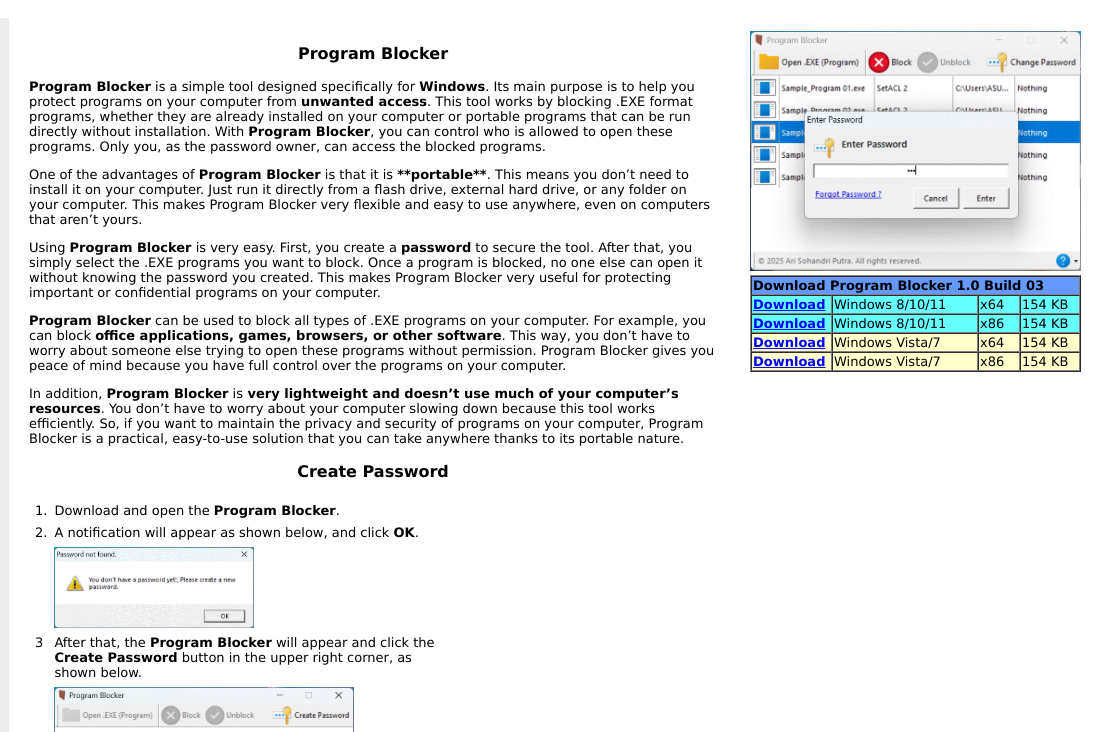
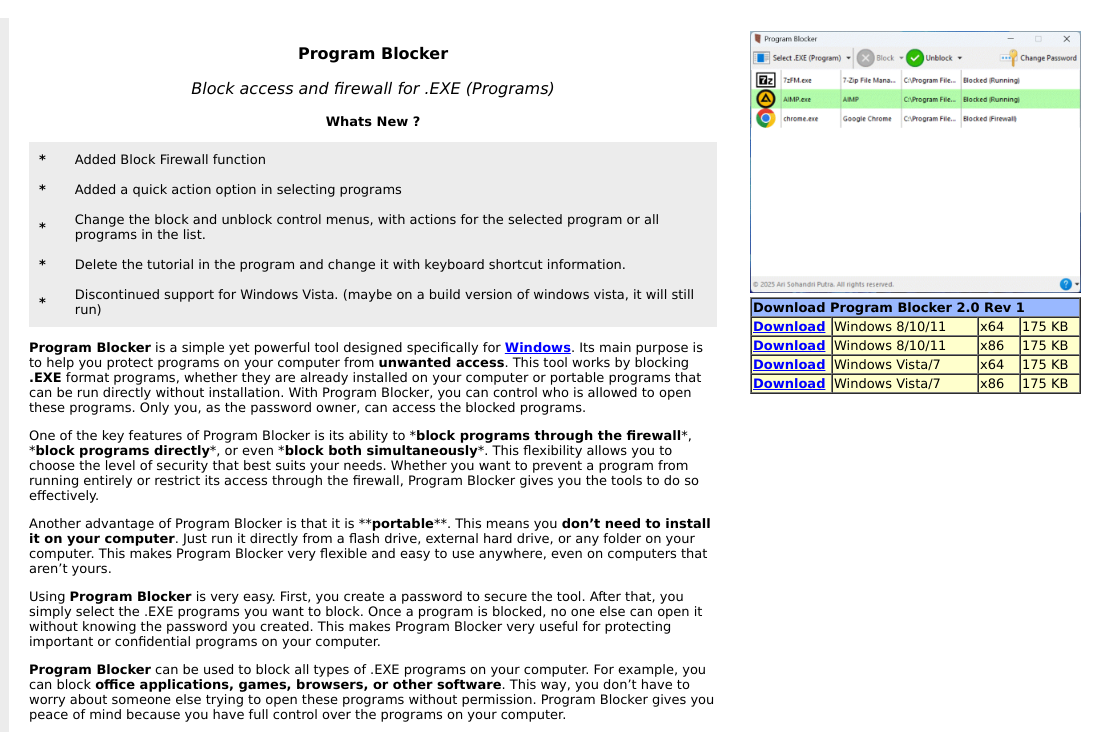
Before and after one commit to programblocker/programblocker.github.io, a plain HTML site: page index.html in a window 1280 px wide. Shown: the top 732 px of the page, 168-1280 px from the left. Drawn offline with Linux system fonts and the light colour scheme.

Commit message:
Add files via upload

```diff
--- a/index.html
+++ b/index.html
@@ -23,6 +23,12 @@
 	font-size: medium;
 	font-weight: bold;
 }
+.style2 {font-size: x-small}
+.style3 {
+	font-size: medium;
+	font-style: italic;
+}
+.style5 {font-weight: bold; font-size: small;}
 -->
 </style></head>
 
@@ -46,11 +52,36 @@
       </tr>
     </table></td>
     <td width="58%" valign="top"><p align="center" class="style1">Program Blocker</p>
-    <p><strong>Program Blocker</strong> is a simple tool designed specifically for <strong>Windows</strong>. Its main purpose is to help you protect programs on your computer from <strong>unwanted access</strong>. This tool works by blocking .EXE format programs, whether they are already installed on your computer or portable programs that can be run directly without installation. With <strong>Program Blocker</strong>, you can control who is allowed to open these programs. Only you, as the password owner, can access the blocked programs.</p>
-    <p>One of the advantages of <strong>Program Blocker</strong> is that it is <strong>**portable**</strong>. This means you don&rsquo;t need to install it on your computer. Just run it directly from a flash drive, external hard drive, or any folder on your computer. This makes Program Blocker very flexible and easy to use anywhere, even on computers that aren&rsquo;t yours.</p>
-    <p>Using <strong>Program Blocker</strong> is very easy. First, you create a <strong>password</strong> to secure the tool. After that, you simply select the .EXE programs you want to block. Once a program is blocked, no one else can open it without knowing the password you created. This makes Program Blocker very useful for protecting important or confidential programs on your computer.</p>
+      <p align="center" class="style3">Block access and firewall for .EXE (Programs)</p>
+      <p align="center" class="style5">Whats New ?</p>
+      <table width="100%" border="0" cellpadding="5" cellspacing="5" bgcolor="#ececec">
+        <tr>
+          <td width="10"><strong>*</strong></td>
+          <td width="407">Added Block Firewall function</td>
+        </tr>
+        <tr>
+          <td><strong>*</strong></td>
+          <td>Added a quick action option in selecting programs </td>
+        </tr>
+        <tr>
+          <td><strong>*</strong></td>
+          <td>Change the block and unblock control menus, with actions for the selected program or all programs in the list.</td>
+        </tr>
+        <tr>
+          <td><strong>*</strong></td>
+          <td>Delete the tutorial in the program and change it with keyboard shortcut information.</td>
+        </tr>
+        <tr>
+          <td><strong>*</strong></td>
+          <td>Discontinued support for Windows Vista. (maybe on a build version of windows vista, it will still run)</td>
+        </tr>
+      </table>
+      <p><strong>Program Blocker</strong> is a simple yet powerful tool designed specifically for <a href="#"><strong>Windows</strong></a>. Its main purpose is to help you protect programs on your computer from <strong>unwanted access</strong>. This tool works by blocking <strong>.EXE</strong> format programs, whether they are already installed on your computer or portable programs that can be run directly without installation. With Program Blocker, you can control who is allowed to open these programs. Only you, as the password owner, can access the blocked programs.</p>
+    <p>One of the key features of Program Blocker is its ability to *<strong>block programs through the firewall</strong>*, *<strong>block programs directly</strong>*, or even *<strong>block both simultaneously</strong>*. This flexibility allows you to choose the level of security that best suits your needs. Whether you want to prevent a program from running entirely or restrict its access through the firewall, Program Blocker gives you the tools to do so effectively.</p>
+    <p>Another advantage of Program Blocker is that it is **<strong>portable</strong>**. This means you <strong>don&rsquo;t need to install it on your computer</strong>. Just run it directly from a flash drive, external hard drive, or any folder on your computer. This makes Program Blocker very flexible and easy to use anywhere, even on computers that aren&rsquo;t yours.</p>
+    <p>Using <strong>Program Blocker</strong> is very easy. First, you create a password to secure the tool. After that, you simply select the .EXE programs you want to block. Once a program is blocked, no one else can open it without knowing the password you created. This makes Program Blocker very useful for protecting important or confidential programs on your computer.</p>
     <p><strong>Program Blocker</strong> can be used to block all types of .EXE programs on your computer. For example, you can block <strong>office applications, games, browsers, or other software</strong>. This way, you don&rsquo;t have to worry about someone else trying to open these programs without permission. Program Blocker gives you peace of mind because you have full control over the programs on your computer.</p>
-    <p>In addition, <strong>Program Blocker</strong> is<strong> very lightweight and doesn&rsquo;t use much of your computer&rsquo;s resources</strong>. You don&rsquo;t have to worry about your computer slowing down because this tool works efficiently. So, if you want to maintain the privacy and security of programs on your computer, Program Blocker is a practical, easy-to-use solution that you can take anywhere thanks to its portable nature.</p>
+    <p>In addition, <strong>Program Blocker</strong> is very lightweight and doesn&rsquo;t use much of your computer&rsquo;s resources. You don&rsquo;t have to worry about your computer slowing down because this tool works efficiently. So, if you want to maintain the privacy and security of programs on your computer, Program Blocker is a practical, easy-to-use solution that you can take anywhere thanks to its portable nature. Whether you need to block programs, manage firewall settings, or do both, Program Blocker has you covered.</p>
     <p align="center" class="style1">Create Password </p>
     <table width="422" border="0" cellspacing="5">
       <tr>
@@ -92,41 +123,43 @@
     </table>
     <p align="center" class="style1">Contact</p>
     <p>Send <strong>feedback, development cooperation, translating this program and website</strong> or other questions? Please send to e-mail <a href="mailto:programblocker@gmail.com">programblocker@gmail.com</a></p>
-    <hr />&copy; 2025 Ari Sohandri Putra. All rights reserved.</td>
+    <hr />
+    <span class="style2">&copy; 2025 Ari Sohandri Putra. All rights reserved.</span></td>
     <td width="26%" valign="top"><table width="100%" border="0">
       <tr>
-        <td><img src="img/main_withfile.gif" width="100%" /></td>
+        <td><img src="img/main_img.gif" width="100%" /></td>
       </tr>
       <tr>
         <td><table width="331" border="1" cellspacing="0" bgcolor="ececec">
           <tr>
-            <td colspan="4" bgcolor="#6699FF"><strong>Download Program Blocker 1.0 Build 03 </strong></td>
+            <td colspan="4" bgcolor="#99b8ff"><strong>Download Program Blocker 2.0 Rev 1 </strong></td>
           </tr>
           <tr>
-            <td width="77" bgcolor="#66FFFF"><a href="release/ProgramBlocker_Win81011_x64p.zip"><strong>Download</strong></a></td>
-            <td width="142" bgcolor="#66FFFF">Windows 8/10/11 </td>
-            <td width="38" bgcolor="#66FFFF">x64</td>
-            <td width="56" bgcolor="#66FFFF">154 KB </td>
+            <td width="77" bgcolor="#FFFFCC"><a href="release/ProgramBlocker_Win81011_x64p.zip"><strong>Download</strong></a></td>
+            <td width="142" bgcolor="#FFFFCC">Windows 8/10/11 </td>
+            <td width="38" bgcolor="#FFFFCC">x64</td>
+            <td width="56" bgcolor="#FFFFCC">175 KB </td>
           </tr>
           <tr>
-            <td bgcolor="#66FFFF"><a href="release/ProgramBlocker_Win81011_x86p.zip"><strong>Download</strong></a></td>
-            <td bgcolor="#66FFFF">Windows 8/10/11 </td>
-            <td bgcolor="#66FFFF">x86</td>
-            <td bgcolor="#66FFFF">154 KB </td>
+            <td bgcolor="#FFFFCC"><a href="release/ProgramBlocker_Win81011_x86p.zip"><strong>Download</strong></a></td>
+            <td bgcolor="#FFFFCC">Windows 8/10/11 </td>
+            <td bgcolor="#FFFFCC">x86</td>
+            <td bgcolor="#FFFFCC">175 KB </td>
           </tr>
           <tr>
             <td bgcolor="#FFFFCC"><a href="release/ProgramBlocker_WinVista7_x64p.zip"><strong>Download</strong></a></td>
             <td bgcolor="#FFFFCC">Windows Vista/7 </td>
             <td bgcolor="#FFFFCC">x64</td>
-            <td bgcolor="#FFFFCC">154 KB </td>
+            <td bgcolor="#FFFFCC">175 KB </td>
           </tr>
           <tr>
             <td bgcolor="#FFFFCC"><a href="release/ProgramBlocker_WinVista7_x86p.zip"><strong>Download</strong></a></td>
             <td bgcolor="#FFFFCC">Windows Vista/7 </td>
             <td bgcolor="#FFFFCC">x86</td>
-            <td bgcolor="#FFFFCC">154 KB </td>
+            <td bgcolor="#FFFFCC">175 KB </td>
           </tr>
-        </table></td>
+        </table>
+          </td>
       </tr>
     </table></td>
   </tr>
```
Also changed, not shown: img/main_img.gif (added), 8 other files.
